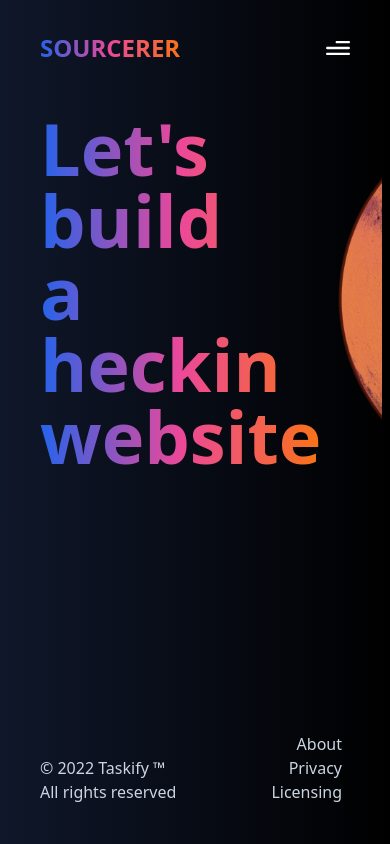
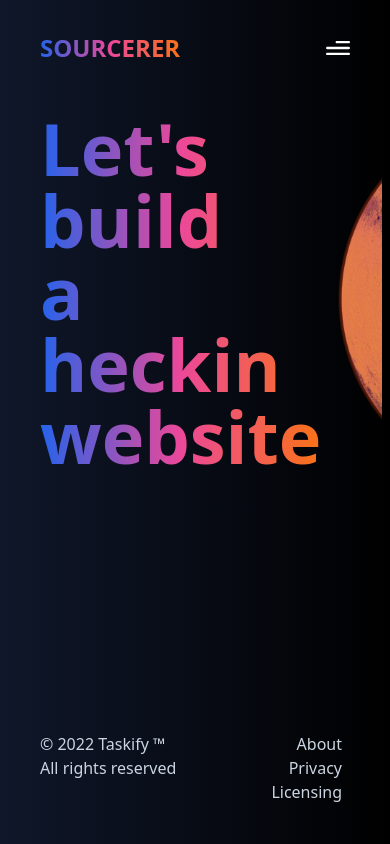
Before and after one commit to aurum77/sourcerer-frontend, a React (Vite) app: page / in a window 390 px wide. Built offline with nearby package versions, Linux system fonts and the light colour scheme.

Commit message:
make footer more responsive

```diff
--- a/src/components/Footer.css
+++ b/src/components/Footer.css
@@ -10,9 +10,10 @@
   bottom-0;
 }
 
-.footer__reserved {
-  @apply absolute
-  my-6
+.footer__copyright {
+  @apply flex
+  flex-col
+  sm:flex-row
   sm:static
   sm:my-0;
 }
--- a/src/components/Footer.jsx
+++ b/src/components/Footer.jsx
@@ -4,8 +4,8 @@ import { footerlinks } from "../constants";
 const Footer = () => {
   return (
     <footer className="footer">
-      <div className="footer__reserved">
-        <div>&#169; 2022 Taskify &#8482; </div>
+      <div className="footer__copyright">
+        <div>&#169; 2022 Taskify &#8482; &nbsp;</div>
         <div>All rights reserved</div>
       </div>
       <ul className="footer__list">
```
